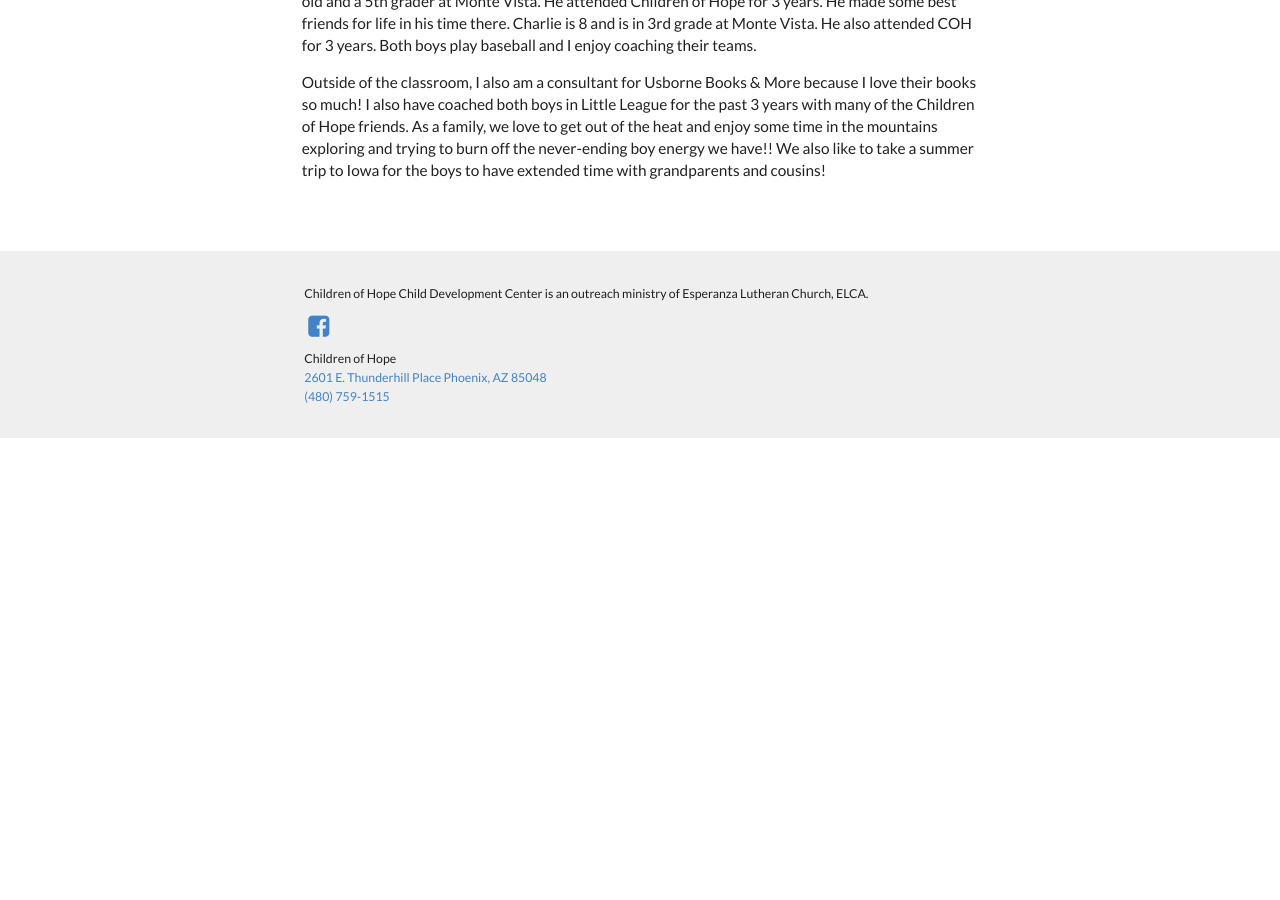
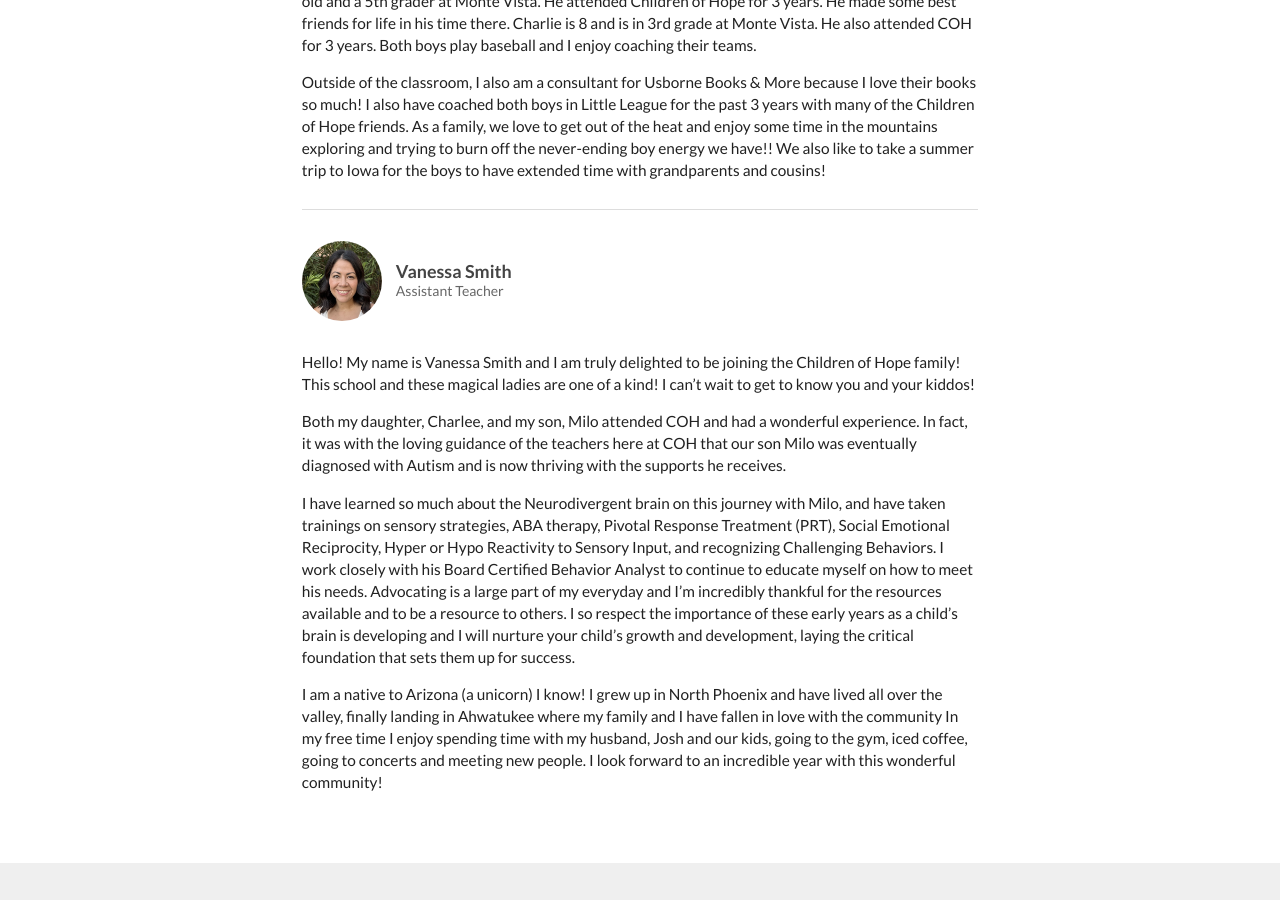
Before and after one commit to childrenofhope/childrenofhope, a Jekyll site: the page built from about/teachers.md, in a window 1280 px wide and 900 px high, scrolled down 4815 px. Built offline with Jekyll 4.4.1, drawn with Linux system fonts in a browser that asks for light colours; before the commit the page ends 5253 px from its top, so only the background shows below that.

Commit message:
Added teacher bio for Vanessa Smith

```diff
--- a/about/teachers.md
+++ b/about/teachers.md
@@ -91,7 +91,7 @@ Teachers & Staff
 
 <h3 class="ui header">
   <img src="{{ site.baseurl }}/assets/images/teachers/cindy_gerrish.webp"
-    alt="Lisa Krach" class="ui tiny circular image" />
+    alt="Cindy Gerrish" class="ui tiny circular image" />
   <div class="content">
     Cindy Gerrish
     <div class="sub header">Assistant Teacher</div>
@@ -244,3 +244,32 @@ Teachers & Staff
   the mountains exploring and trying to burn off the never-ending boy energy we have!! We also like
   to take a summer trip to Iowa for the boys to have extended time with grandparents and cousins!
 </p>
+
+<div class="ui section divider"></div>
+
+<h3 class="ui header">
+  <img src="{{ site.baseurl }}/assets/images/teachers/vanessa_smith.jpg"
+    alt="Vanessa Smith" class="ui tiny circular image" />
+  <div class="content">
+    Vanessa Smith
+    <div class="sub header">Assistant Teacher</div>
+  </div>
+</h3>
+
+<div class="ui hidden divider"></div>
+
+<p>
+  Hello! My name is Vanessa Smith and I am truly delighted to be joining the Children of Hope family! This school and these magical ladies are one of a kind! I can’t wait to get to know you and your kiddos!
+</p>
+
+<p>
+  Both my daughter, Charlee, and my son, Milo attended COH and had a wonderful experience. In fact, it was with the loving guidance of the teachers here at COH that our son Milo was eventually diagnosed with Autism and is now thriving with the supports he receives.
+</p>
+
+<p>
+  I have learned so much about the Neurodivergent brain on this journey with Milo, and have taken trainings on sensory strategies, ABA therapy, Pivotal Response Treatment (PRT), Social Emotional Reciprocity, Hyper or Hypo Reactivity to Sensory Input, and recognizing Challenging Behaviors. I work closely with his Board Certified Behavior Analyst to continue to educate myself on how to meet his needs. Advocating is a large part of my everyday and I’m incredibly thankful for the resources available and to be a resource to others. I so respect the importance of these early years as a child’s brain is developing and I will nurture your child’s growth and development, laying the critical foundation that sets them up for success.
+</p>
+
+<p>
+  I am a native to Arizona (a unicorn) I know! I grew up in North Phoenix and have lived all over the valley, finally landing in Ahwatukee where my family and I have fallen in love with the community In my free time I enjoy spending time with my husband, Josh and our kids, going to the gym, iced coffee, going to concerts and meeting new people. I look forward to an incredible year with this wonderful community!
+</p>
```
Also changed, not shown: assets/images/teachers/vanessa_smith.jpg (added).
